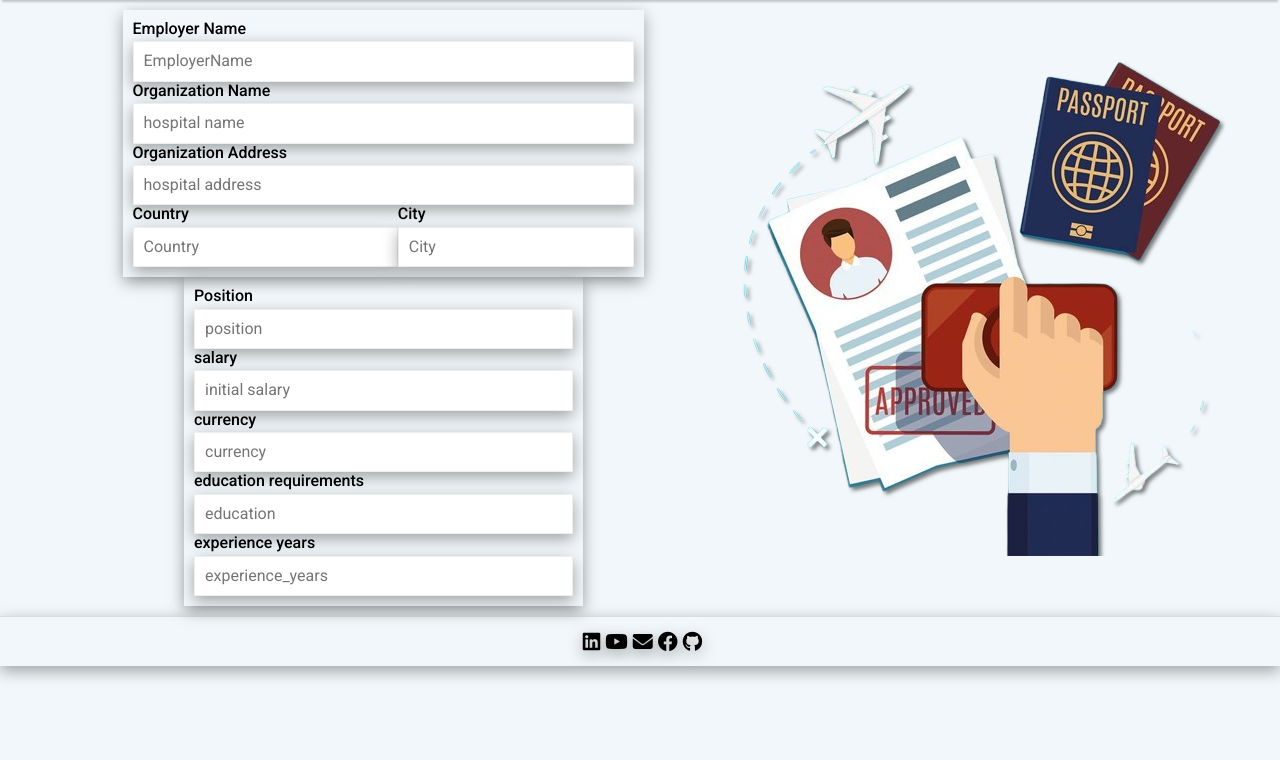
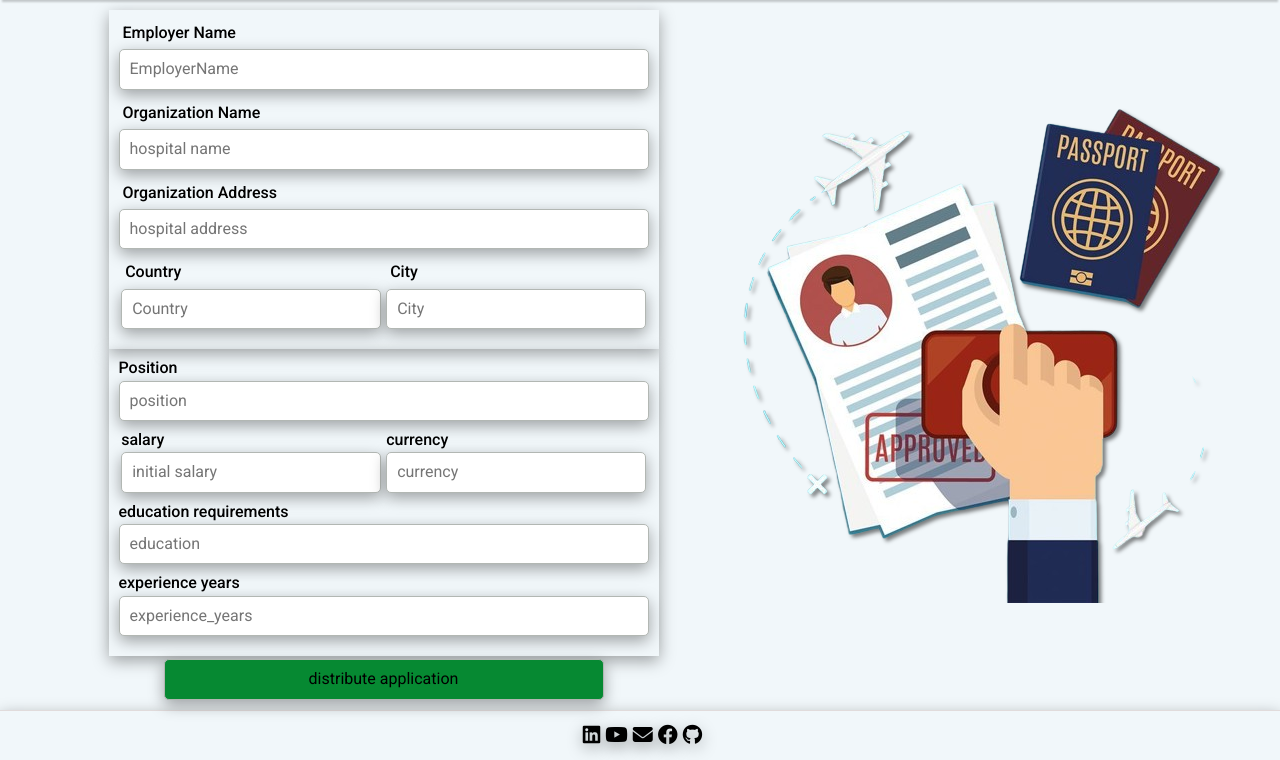
Before and after one commit to mostafa-abokhadra/NPH_v2, a Flask app: page /applications in a window 1280 px wide. Shown: the part 60-820 px from the top of the page. Before the commit the page ends 739 px from the top, so only its background shows below. Run offline with Flask 3, Linux system fonts and the light colour scheme.

Commit message:
updating on applications.html, .css

```diff
--- a/NursePatientHub/routes.py
+++ b/NursePatientHub/routes.py
@@ -93,4 +93,6 @@ def signUp():
 
 @app.route('/applications', methods=["GET", "POST"])
 def applications():
+    if request.method == 'post':
+        print("it's post")
     return render_template('applications.html')
--- a/NursePatientHub/static/css/applications.css
+++ b/NursePatientHub/static/css/applications.css
@@ -18,34 +18,86 @@
     align-items: center;
 }
 
-.applications .container .application-form form .employement-data {
+.applications .container .application-form form .employement-data,
+.requirements {
     box-shadow: rgba(0, 0, 0, 0.35) 0px 5px 15px;
     padding: 10px;
+    width: 100%;
 }
 
-.applications .container .application-form form .employement-data label {}
+.applications .container .application-form form .label-input {
+    display: flex;
+    flex-wrap: wrap;
+    align-items: center;
+    margin-bottom: 10px;
+}
+
+.applications .container .application-form form .employement-data label {
+    display: inline-block;
+    padding: 4px;
+}
 
 .applications .container .application-form form .employement-data .countries-and-cities {
     display: flex;
+    flex-wrap: wrap;
     justify-content: space-around;
     align-items: center;
 }
 
-.applications .container .application-form form .employement-data .countries-and-cities input {}
+.applications .container .application-form form .employement-data .countries-and-cities .countries-div,
+.cities-div {
+    width: 49%;
+}
 
-.applications .container .application-form form .requirements {
-    box-shadow: rgba(0, 0, 0, 0.35) 0px 5px 15px;
-    padding: 10px;
+.salary-big-div {
+    display: flex;
+    flex-wrap: wrap;
+    justify-content: space-around;
+    align-items: center;
+}
+
+.salary-big-div div {
+    width: 49%;
+}
+
+.salary-big-div div input {
+    /* width: 49%; */
+}
+
+.applications .container .application-form form .employement-data .countries-and-cities input {
+    /* width: 50%; */
+    /* box-shadow: rgba(0, 0, 0, 0.35) 0px 5px 15px; */
 }
 
 .applications .container .application-form form input {
     width: 100%;
     padding: 10px;
     border: 1px solid #eee;
+    border-radius: 10px;
     box-shadow: rgba(0, 0, 0, 0.35) 0px 5px 15px;
     margin-top: 3px;
+    border: 1px solid #b2b7b3;
+    border-radius: 5px;
+}
+
+.submit-div {
+    width: 80%;
+}
+
+.submit-div #submit-btn {
+    background-color: #068932;
+    transition: 0.3s;
+}
+
+.submit-div #submit-btn:hover {
+    cursor: pointer;
+    color: #fcfffd;
 }
 
 .applications .container .application-photo {
     width: 40%;
 }
+
+.a-list {
+    width: 100%;
+}
--- a/NursePatientHub/templates/applications.html
+++ b/NursePatientHub/templates/applications.html
@@ -20,75 +20,104 @@
 <main class="applications">
     <div class="container">
         <section class="application-form">
-            <form method="post">
+            <form method="post" action="">
                 <div class="employement-data">
-                    <div class="employerName-div">
+                    <div class="employerName-div label-input">
                         <label for="employerName">Employer Name</label>
                         <input id ="employerName" name="employerName" type="text" placeholder="EmployerName">
                     </div>
-                    <div class="org-name-div">
+                    <div class="org-name-div label-input">
                         <label for="org-name">Organization Name</label>
-                        <input id="org-name" class='org-name' name="organization_name" type="text" placeholder="hospital name">
+                        <input id="org-name" class='org-name' name="organizationName" type="text" placeholder="hospital name">
                     </div>
-                    <div class="org-address-div">
+                    <div class="org-address-div label-input">
                         <label for="organization_address">Organization Address</label>
-                        <input id = "organization_address" name="organization_address" type="text" placeholder="hospital address">
+                        <input id = "organization_address" name="organizationAddress" type="text" placeholder="hospital address">
                     </div>
                     <div class="countries-and-cities">
-                        <div class="countries-div">
+                        <div class="countries-div label-input">
                             <label for="countries">Country</label>
-                            <input id="countries" list="countries-list" name="job-country" type="text" placeholder="Country">
-                            <datalist id="countries-list">
+                            <input id="countries" list="countries-list" name="country" type="text" placeholder="Country">
+                            <datalist class="a-list" id="countries-list">
                                 <option></option>
                             </datalist>
                         </div>
-                        <div class="cities-div">
+                        <div class="cities-div label-input">
                             <label for="cities">City</label>
-                            <input id="cities" name="job-city" list="cities-list" placeholder="City">
-                            <datalist id="cities-list">
+                            <input id="cities" name="city" list="cities-list" placeholder="City">
+                            <datalist class="a-list" id="cities-list">
                                 <option></option>
                             </datalist>
                         </div>
                     </div>
                 </div>
                 <div class="requirements">
-                    <div class="position-div">
+                    <div class="position-div label-input">
                         <label class="postion-label" for="position">Position</label>
                         <input id="position"
                         name="position"
                         list="role"
                         class="position-input"
                         placeholder="position">
-                            <datalist id="role">
+                            <datalist class="a-list" id="role">
                                 <option>Rn</option>
                                 <option>technical</option>
+                                <option>Nurse aid</option>
                                 <option>paramedical</option>
                             </datalist>
                     </div>
-                    <div class="salay-div">
-                        <label for="salary">salary</label>
-                        <input id="salary" name="salary" type="number" placeholder="initial salary">
+                    <div class="salary-big-div">
+                        <div class="salary-div label-input">
+                            <label for="salary">salary</label>
+                            <input id="salary" name="salary" type="number" placeholder="initial salary">
+                        </div>
+                        <div class="currency label-input">
+                            <label for="currency">currency</label>
+                            <input id="currency" name="currency" type="text" placeholder="currency">
+                        </div>
                     </div>
-                    <div class="currency">
-                        <label for="currency">currency</label>
-                        <input id="currency" name="currency" type="text" placeholder="currency">
-                    </div>
-                    <div class="education">
+                    <div class="education label-input">
                         <label for="education">education requirements</label>
                         <input id="education" name="education" list="education-list" placeholder="education">
-                            <datalist id="education-list">
-                                <option>
-                                    bsn
+                            <datalist class="a-list" id="education-list">
+                                <option value="diploma">
+                                    Diploma's (PN)
                                 </option>
-                                <option>
-                                    master
+                                <option value="bachelor">
+                                    Bachelor's (BSN)
+                                </option>
+                                <option value="master">
+                                    master's (NP)
                                 </option>
                             </datalist>
                     </div>
-                    <div class="experience-div">
+                    <div class="experience-div label-input">
                         <label for="experience">experience years</label>
-                        <input id="experience" name="experience_years" type="number" placeholder="experience_years">
+                        <input id="experience" name="experienceYears" list="years" placeholder="experience_years">
+                            <datalist class="a-list" id="years">
+                                <option value="less than 6 months">
+                                    less than 6 months
+                                </option>
+                                <option value="1year">
+                                    1 year
+                                </option>
+                                <option value="2years">
+                                    2 years
+                                </option>
+                                <option value="3to5years">
+                                    3-5 years
+                                </option>
+                                <option value="5-10years">
+                                    5-10 years
+                                </option>
+                                <option value="more than 10">
+                                    more than 10 years
+                                </option>
+                            </datalist>
                     </div>
+                </div>
+                <div class="submit-div">
+                    <input type="submit" id="submit-btn" value="distribute application">
                 </div>
             </form>
         </section>
```
